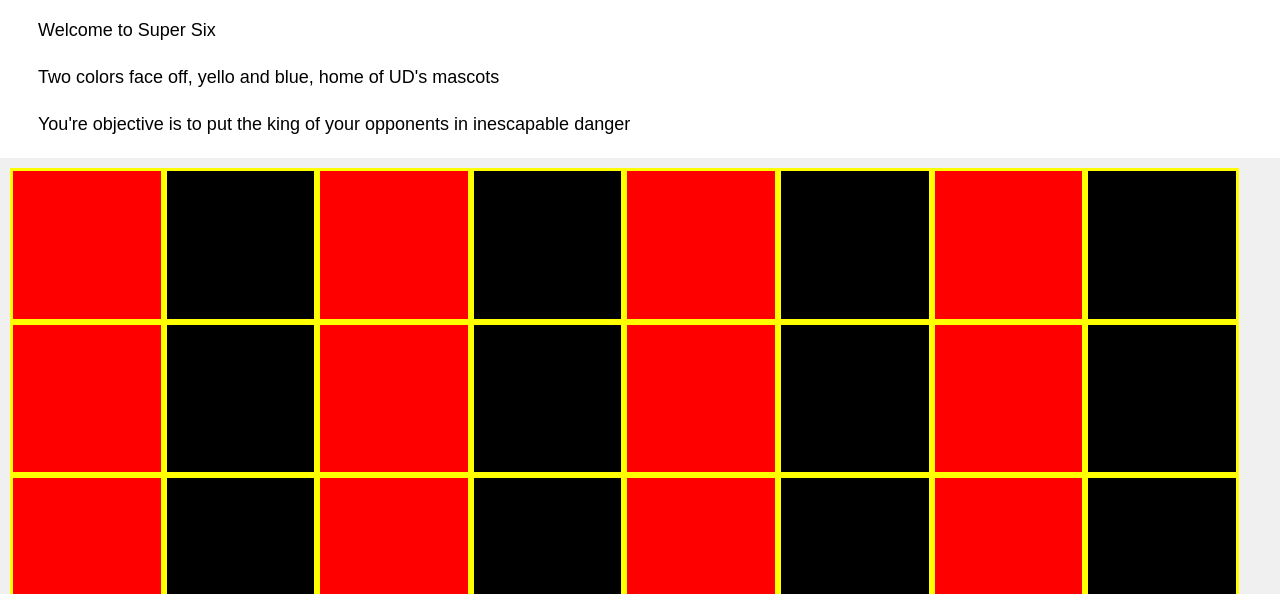
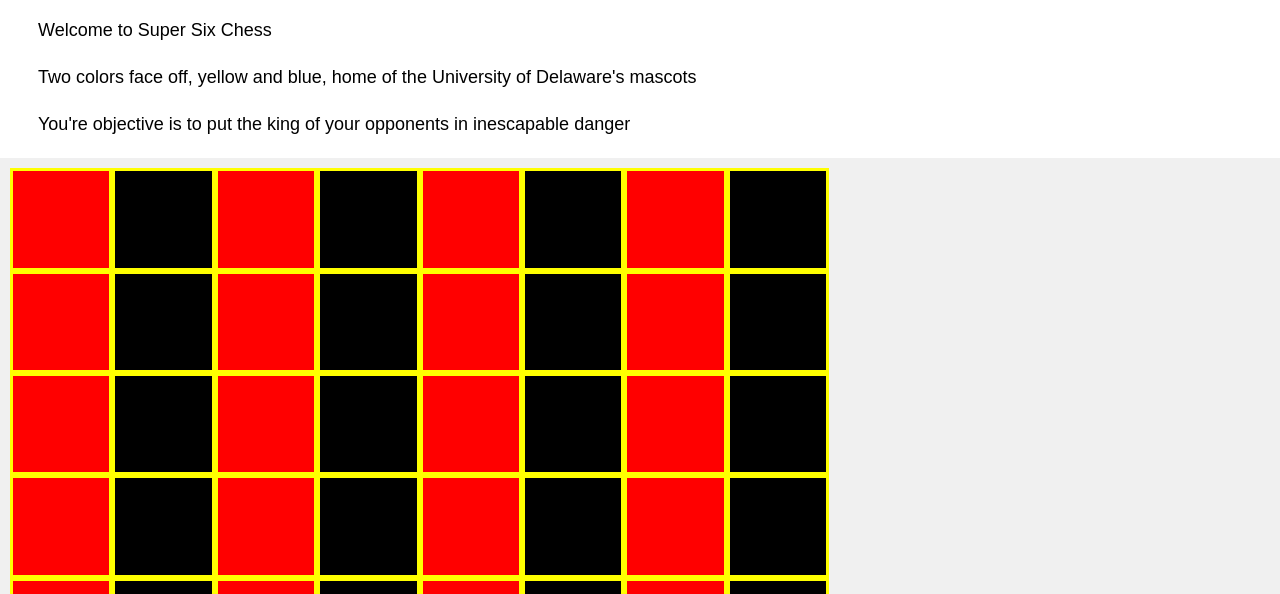
Before and after one commit to mwang840/SuperSix, a website: page boardgame.html in a window 1280 px wide. Both pictures are taken after a click on the button "Instructions". Shown: the part 206-800 px from the top of the page. Drawn offline with Linux system fonts and the light colour scheme.

Commit message:
feat resize board and added pixels together

```diff
--- a/boardgame.html
+++ b/boardgame.html
@@ -21,14 +21,11 @@
         <h1>Super Six</h1>
         <button class="accordion">Instructions</button>
         <div class="panel">
-            <p>Welcome to Super Six</p>
-            <p>Two colors face off, yello and blue, home of UD's mascots</p>
+            <p>Welcome to Super Six Chess</p>
+            <p>Two colors face off, yellow and blue, home of the University of Delaware's mascots</p>
             <p>You're objective is to put the king of your opponents in inescapable danger</p>
         </div>
         <div class="grid">
-            <div class="you">
-            </div>
-            <div class="dee"></div>
             <div class="you"></div>
             <div class="dee"></div>
             <div class="you"></div>
@@ -93,7 +90,6 @@
             <div class="dee"></div>
             <div class="you"></div>
             <div class="dee"></div>
-            <div class="you"></div>
         </div>
     </body>
 </html>
--- a/css/board.css
+++ b/css/board.css
@@ -1,11 +1,14 @@
 /*Found this code on how to make an n by n grid from this link. https://stackoverflow.com/questions/58572896/create-a-css-grid-with-nn-squares */
 .grid {
+  width: 80%;
   display: grid;
-  grid-template-columns: repeat(8, 12vmax);
-  grid-template-rows: repeat(8, 12vmax);
-  height: 100vh;
+  grid-template-columns: repeat(8, 8vmax);
+  grid-template-rows: repeat(8, 8vmax);
+  background-color: transparent;
+  box-sizing: border-box;
   padding: 10px;
-  background-color: transparent;
+  /* grid-template-columns: 70px 70px;
+  grid-template-rows: 70px 70px; */
 }
 
 .grid > .you, .grid > .dee {
@@ -14,10 +17,16 @@
 
 .you {
   background-color: red;
+  margin: 0;
+  padding: 0%;
+  /* height: 70%;
+  width: 70%; */
 }
 
 .dee{
   background-color: black;
+  margin: 0;
+  padding: 0%;
 }
 
 h1{
```
